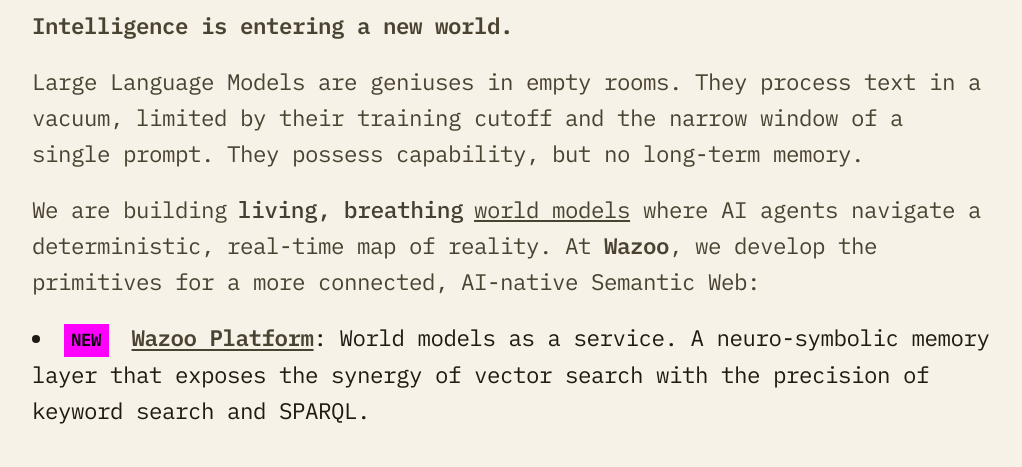
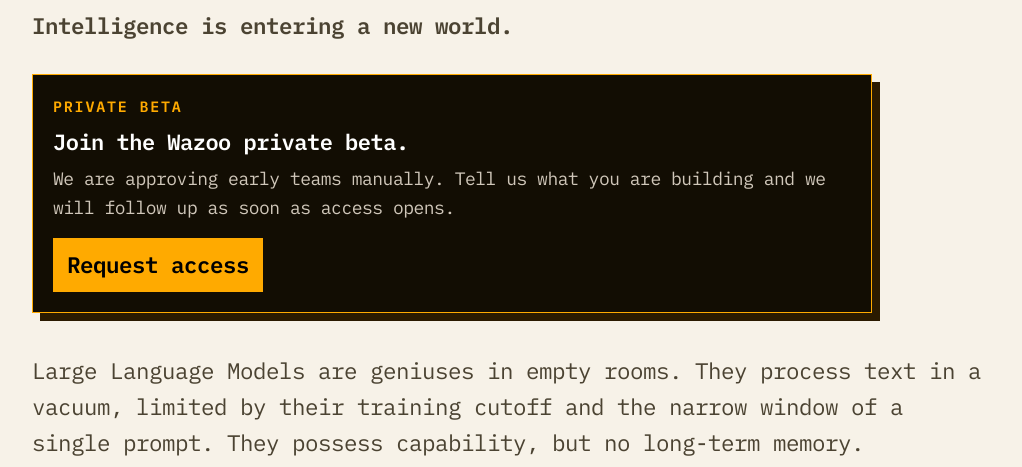
Before and after one commit to wazootech/wazoo.dev, a plain HTML site: page index.html in a window 1280 px wide. Shown: the part 142-609 px from the top of the page, without its empty margins (48-1070 px from the left). Drawn offline with Linux system fonts and the light colour scheme.

Commit message:
Add private beta CTA
Adds a prominent private beta signup CTA to wazoo.dev linking to the Google Form.

```diff
--- a/index.html
+++ b/index.html
@@ -121,6 +121,21 @@
         <p class="paragraph">
           <strong>Intelligence is entering a new world.</strong>
         </p>
+
+        <section class="beta-callout" id="private-beta" aria-labelledby="private-beta-heading">
+          <p class="beta-eyebrow">Private beta</p>
+          <h2 class="beta-heading" id="private-beta-heading">Join the Wazoo private beta.</h2>
+          <p class="beta-copy">
+            We are approving early teams manually. Tell us what you are building
+            and we will follow up as soon as access opens.
+          </p>
+          <a
+            class="beta-button"
+            href="https://forms.gle/Se2rd3Znsr4S7Xz56"
+            target="_blank"
+            rel="noopener noreferrer"
+          >Request access</a>
+        </section>
 
         <p class="paragraph">
           Large Language Models are geniuses in empty rooms. They process text
--- a/styles.css
+++ b/styles.css
@@ -144,6 +144,58 @@ body {
 .link:hover {
   color: #ff8c00;
   text-shadow: 0 0 8px rgba(255, 140, 0, 0.5);
+}
+
+.beta-callout {
+  border: 1px solid #ffaa00;
+  background: #120d03;
+  box-shadow: 8px 8px 0 #2a1a00;
+  color: #f4f0e8;
+  display: flex;
+  flex-direction: column;
+  gap: 0.5rem;
+  margin: 0.5rem 0 1rem;
+  max-width: 42rem;
+  opacity: 0;
+  padding: 1rem;
+  animation: fadeIn 0.6s ease forwards;
+  animation-delay: 0.24s;
+}
+
+.beta-eyebrow {
+  color: #ffaa00;
+  font-size: 0.75rem;
+  font-weight: 600;
+  letter-spacing: 0.12em;
+  text-transform: uppercase;
+}
+
+.beta-heading {
+  color: #ffffff;
+  font-size: 1.1rem;
+  line-height: 1.2;
+}
+
+.beta-copy {
+  color: #d0c7ba;
+  font-size: 0.9rem;
+}
+
+.beta-button {
+  align-self: flex-start;
+  background: #ffaa00;
+  color: #000000;
+  display: inline-flex;
+  font-weight: 600;
+  margin-top: 0.25rem;
+  padding: 0.45rem 0.7rem;
+  text-decoration: none;
+  transition: transform 0.2s ease, box-shadow 0.2s ease;
+}
+
+.beta-button:hover {
+  box-shadow: 4px 4px 0 #ff00ff;
+  transform: translate(-2px, -2px);
 }
 
 .tools-list {
```
